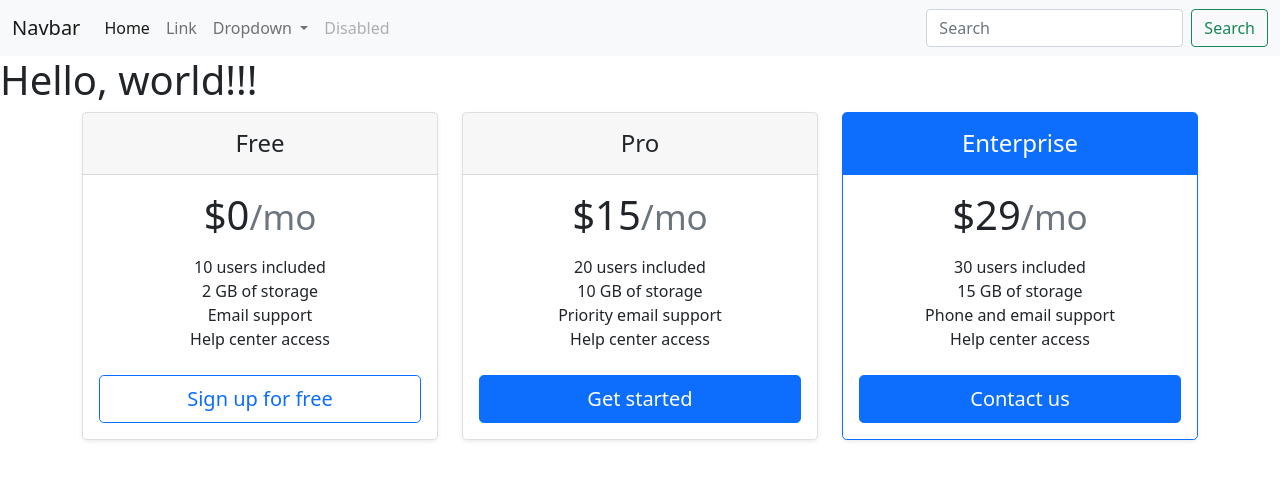
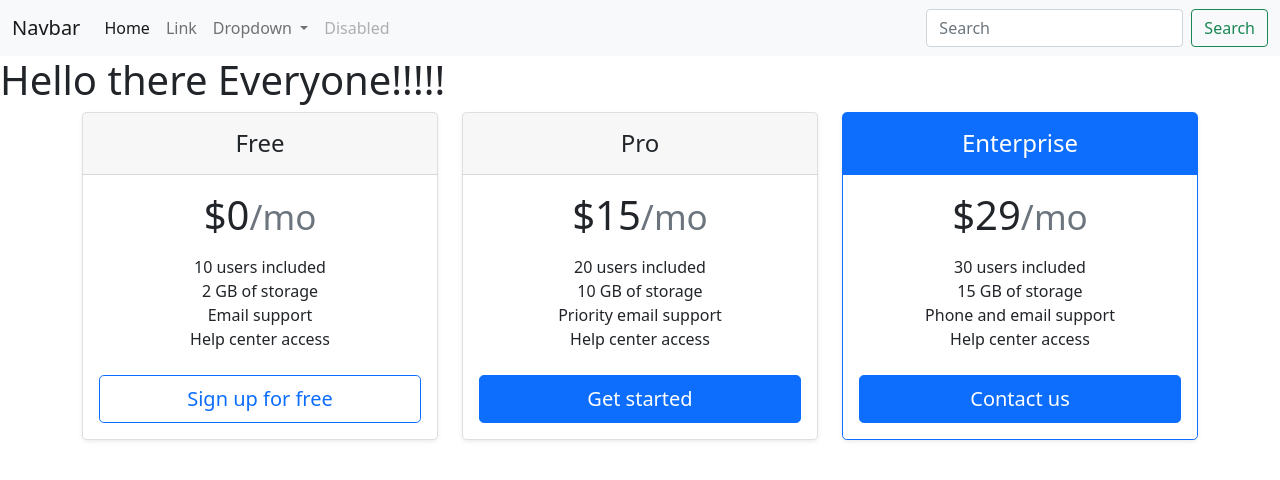
Before and after one commit to kurageneko8/feature-branch-workflow, a plain HTML site: page index.html in a window 1280 px wide. Drawn offline with nearby package versions, Linux system fonts and the light colour scheme.

Commit message:
Update index.html

```diff
--- a/index.html
+++ b/index.html
@@ -77,7 +77,7 @@
       </div>
     </nav>
 
-    <h1>Hello, world!!!</h1>
+    <h1>Hello there Everyone!!!!!</h1>
 
     <div class="container">
       <div class="row row-cols-1 row-cols-md-3 mb-3 text-center">
```
